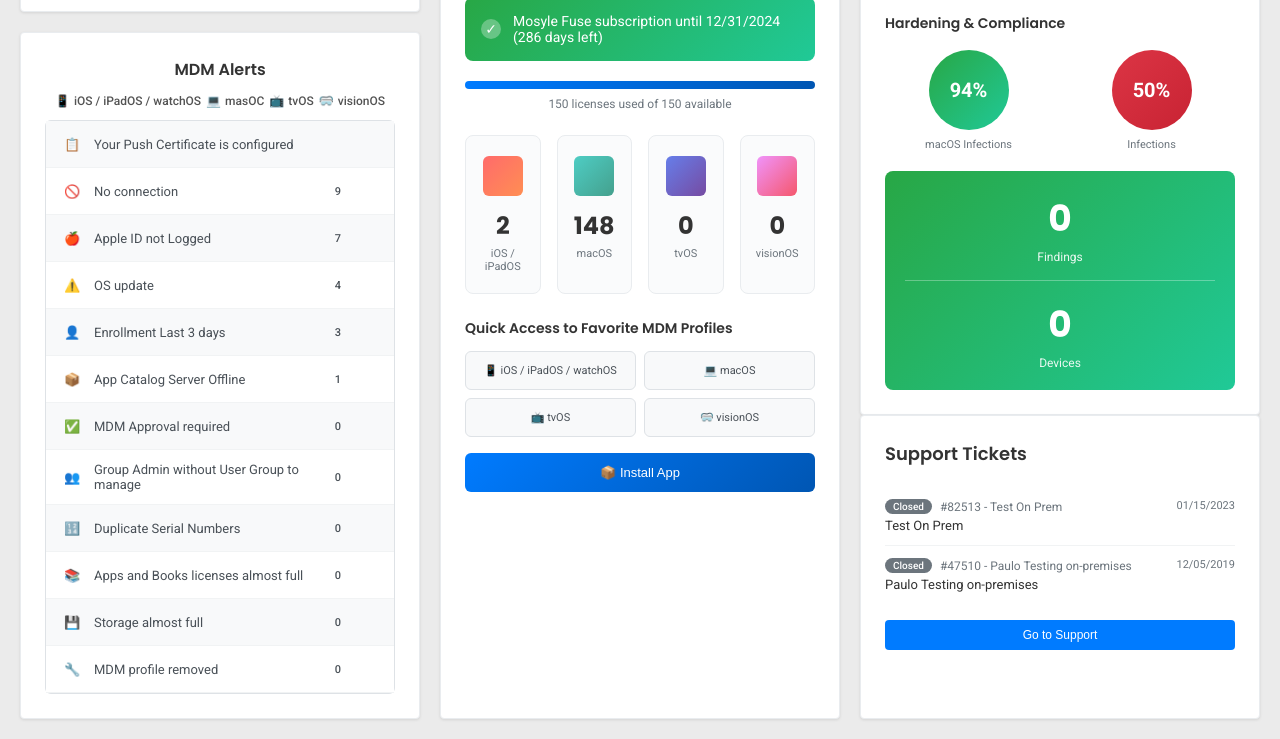
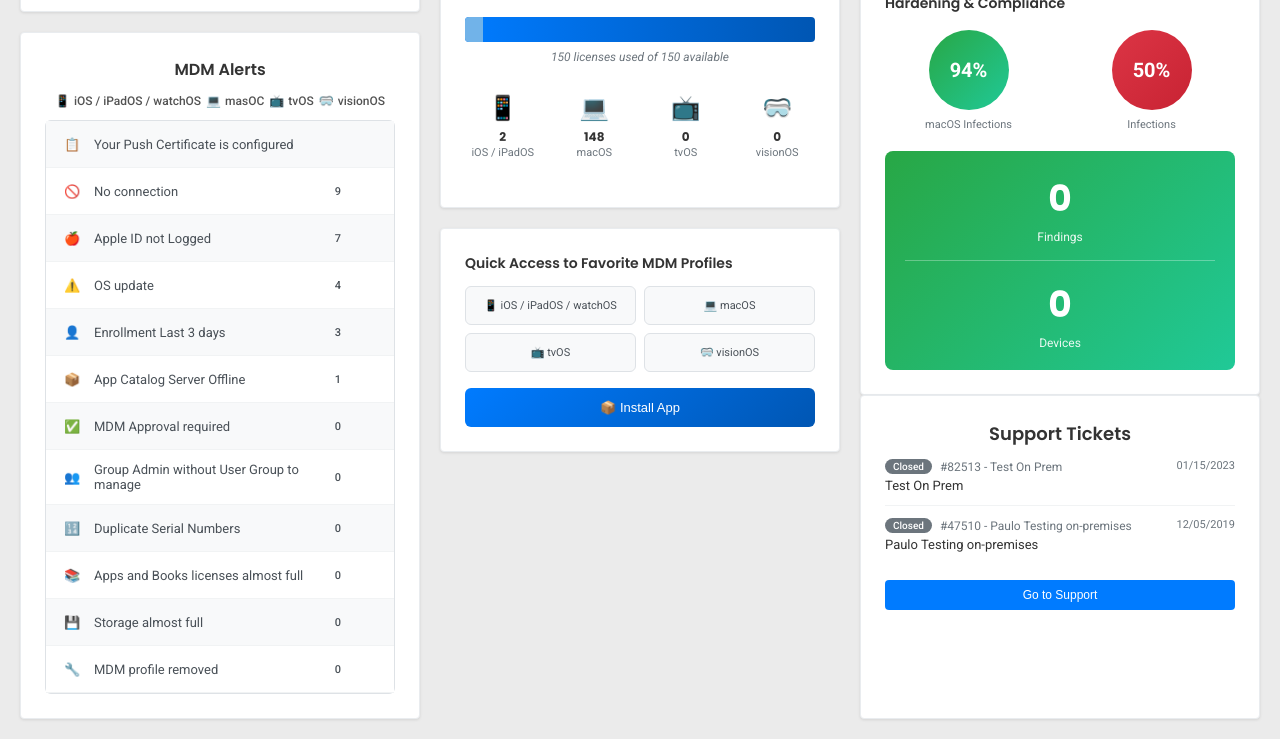
Before and after one commit to KaueBulhoes/Mosyle-Frontend-Test, a plain HTML site: page index.html in a window 1280 px wide. Shown: the part 155-894 px from the top of the page. Drawn offline with Linux system fonts and the light colour scheme.

Commit message:
small adjustments

```diff
--- a/index.html
+++ b/index.html
@@ -9,6 +9,10 @@
     <link rel="preconnect" href="https://fonts.gstatic.com" crossorigin />
     <link
       href="https://fonts.googleapis.com/css2?family=Poppins:ital,wght@0,100;0,200;0,300;0,400;0,500;0,600;0,700;0,800;0,900;1,100;1,200;1,300;1,400;1,500;1,600;1,700;1,800;1,900&family=Roboto:ital,wght@0,100..900;1,100..900&display=swap"
+      rel="stylesheet"
+    />
+    <link
+      href="https://fonts.googleapis.com/icon?family=Material+Icons"
       rel="stylesheet"
     />
   </head>
@@ -142,7 +146,7 @@
           <h2 class="card-title">Enrolled Devices & Licenses</h2>
 
           <div class="subscription-status">
-            <div class="check-icon">✓</div>
+            <span class="material-icons">done</span>
             <span
               >Mosyle Fuse subscription until 12/31/2024 (286 days left)</span
             >
@@ -151,7 +155,9 @@
           <div class="license-progress-bar">
             <div class="license-progress"></div>
           </div>
-          <div class="license-text">150 licenses used of 150 available</div>
+          <div class="license-text">
+            <em>150 licenses used of 150 available</em>
+          </div>
 
           <div class="devices-grid">
             <div class="device-card">
@@ -175,7 +181,9 @@
               <div class="device-label">visionOS</div>
             </div>
           </div>
+        </div>
 
+        <div class="card">
           <div class="quick-access-title">
             Quick Access to Favorite MDM Profiles
           </div>
--- a/script.js
+++ b/script.js
@@ -171,20 +171,6 @@
       this.style.boxShadow = "none";
     });
   });
-
-  // Enhanced hover effect for device cards
-  const deviceCards = document.querySelectorAll(".device-card");
-  deviceCards.forEach((card) => {
-    card.addEventListener("mouseenter", function () {
-      this.style.transform = "translateY(-3px)";
-      this.style.boxShadow = "0 6px 16px rgba(0,0,0,0.1)";
-    });
-
-    card.addEventListener("mouseleave", function () {
-      this.style.transform = "translateY(0)";
-      this.style.boxShadow = "none";
-    });
-  });
 }
 
 /**
--- a/styles.css
+++ b/styles.css
@@ -118,7 +118,6 @@
 }
 
 .center-panel .card {
-  flex: 1;
   display: flex;
   flex-direction: column;
 }
@@ -130,7 +129,8 @@
   flex-direction: column;
 }
 
-.left-panel {
+.left-panel,
+.center-panel {
   gap: 20px;
 }
 
@@ -294,46 +294,45 @@
   font-family: "Poppins", sans-serif;
   font-size: 18px;
   font-weight: 600;
+  text-align: center;
   color: #333;
-  margin-bottom: 20px;
 }
 
 /* Enrolled Devices */
 .subscription-status {
-  background: linear-gradient(135deg, #28a745, #20c997);
-  color: #fff;
-  padding: 16px;
-  border-radius: 8px;
+  color: #28a745;
   margin-bottom: 20px;
   display: flex;
   align-items: center;
   gap: 12px;
-  font-size: 14px;
+  font-size: 12px;
 }
 
-.check-icon {
+.subscription-status .material-icons {
+  background-color: #28a745;
+  color: #fff;
+  border-radius: 50%;
   width: 20px;
   height: 20px;
-  background: rgba(255, 255, 255, 0.3);
-  border-radius: 50%;
   display: flex;
   align-items: center;
   justify-content: center;
-  flex-shrink: 0;
+  font-size: 14px;
 }
 
 .license-progress-bar {
   height: 8px;
-  background: #e9ecef;
   border-radius: 4px;
   overflow: hidden;
   margin-bottom: 8px;
+  height: 25px;
+  background: linear-gradient(90deg, #007bff, #0056b3);
 }
 
 .license-progress {
   height: 100%;
-  width: 100%;
-  background: linear-gradient(90deg, #007bff, #0056b3);
+  width: 5%;
+  background-color: #71b3e9;
 }
 
 .license-text {
@@ -352,42 +351,41 @@
 
 .device-card {
   text-align: center;
-  padding: 20px 12px;
-  border: 1px solid #e9ecef;
-  border-radius: 8px;
-  background: #fafbfc;
 }
 
 .device-icon-placeholder {
   width: 40px;
   height: 40px;
-  margin: 0 auto 12px;
+  margin: 0 auto;
   border-radius: 6px;
-  background: #ddd;
+  background: transparent;
+  display: flex;
+  align-items: center;
+  justify-content: center;
+  font-size: 24px;
 }
 
-.device-icon-ios {
-  background: linear-gradient(135deg, #ff6b6b, #ff8e53);
+.device-icon-ios::before {
+  content: "📱";
 }
 
-.device-icon-macos {
-  background: linear-gradient(135deg, #4ecdc4, #44a08d);
+.device-icon-macos::before {
+  content: "💻";
 }
 
-.device-icon-tvos {
-  background: linear-gradient(135deg, #667eea, #764ba2);
+.device-icon-tvos::before {
+  content: "📺";
 }
 
-.device-icon-visionos {
-  background: linear-gradient(135deg, #f093fb, #f5576c);
+.device-icon-visionos::before {
+  content: "🥽";
 }
 
 .device-number {
   font-family: "Poppins", sans-serif;
-  font-size: 24px;
+  font-size: 12px;
   font-weight: 700;
   color: #333;
-  margin-bottom: 4px;
 }
 
 .device-label {
```
